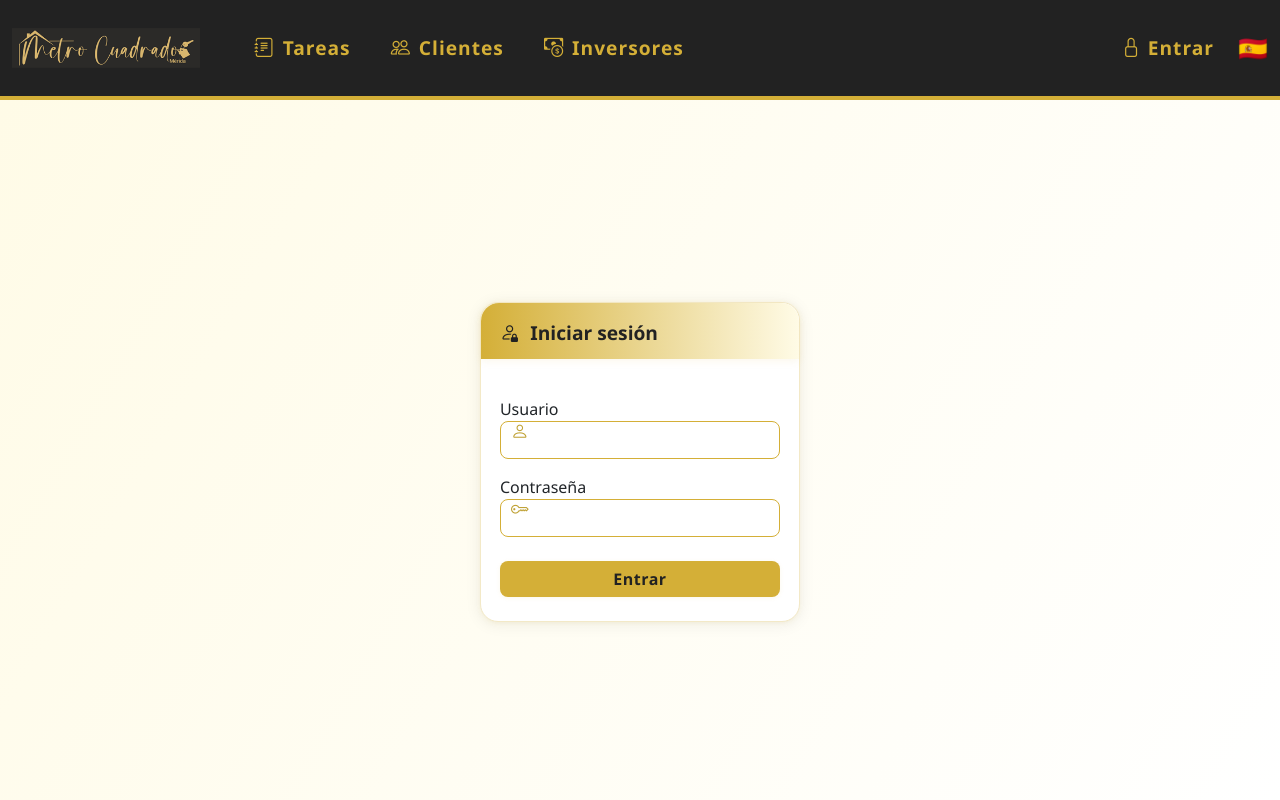
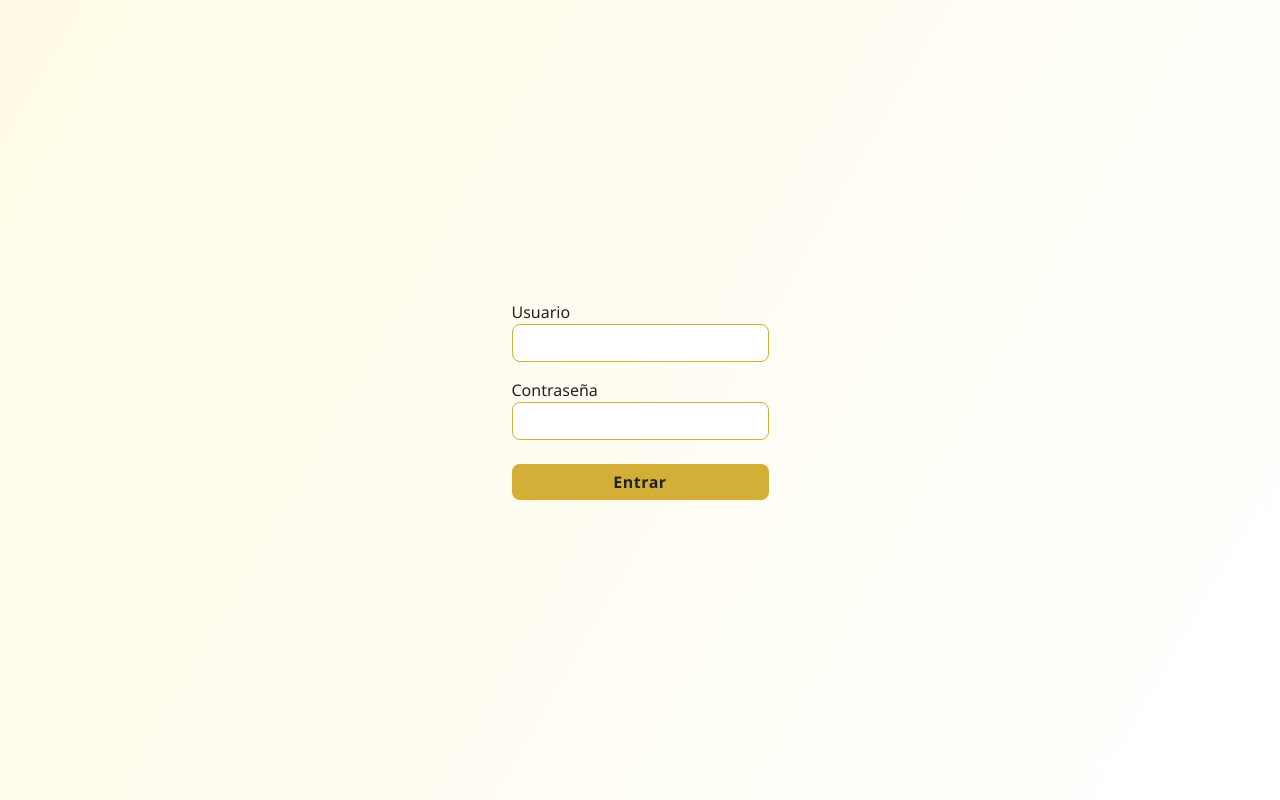
Before and after one commit to jmm-1987/metro2, a Flask app: page /login in a window 1280 px wide. Run offline with Flask 3, Linux system fonts and the light colour scheme; some libraries are stand-ins or nearby versions.

Commit message:
Nazaret y orden clientes

```diff
--- a/app.py
+++ b/app.py
@@ -92,6 +92,13 @@ def clientes():
     if interes:
         query = query.filter(Cliente.interes != None).filter(Cliente.interes.like(f"%{interes}%"))
     clientes = query.all()
+    # Ordenar por fecha y hora de la última tarea (más reciente primero)
+    from datetime import datetime, time
+    def fecha_hora_ultima_tarea(cliente):
+        if cliente.tareas:
+            return max((datetime.combine(t.fecha, t.hora or time.min) for t in cliente.tareas if t.fecha), default=None)
+        return None
+    clientes.sort(key=lambda c: fecha_hora_ultima_tarea(c) or datetime.min, reverse=True)
     usuarios_dict = {u.id: u.nombre for u in Usuario.query.all()}
     return render_template('clientes.html', clientes=clientes, usuarios_dict=usuarios_dict)
 
@@ -250,11 +257,14 @@ def eventos():
 def crear_tarea():
     form = CrearTareaForm()
     form.usuario_id.choices = [(u.id, u.nombre) for u in Usuario.query.all()]
-    # Precargar usuario y cliente si vienen por GET
     if request.method == 'GET':
         usuario_id = request.args.get('usuario_id', type=int)
         cliente_id = request.args.get('cliente_id', type=int)
-        form.usuario_id.data = usuario_id if usuario_id else current_user.id
+        if current_user.nombre == 'Nazaret':
+            raul = Usuario.query.filter_by(nombre='Raul').first()
+            form.usuario_id.data = raul.id if raul else current_user.id
+        else:
+            form.usuario_id.data = usuario_id if usuario_id else current_user.id
         if cliente_id:
             cliente = Cliente.query.get(cliente_id)
             if cliente:
--- a/templates/base.html
+++ b/templates/base.html
@@ -9,6 +9,7 @@
     <script src='https://cdn.jsdelivr.net/npm/fullcalendar@6.1.14/index.global.min.js'></script>
 </head>
 <body class="d-flex flex-column vh-100">
+{% if request.path != '/login' %}
 <nav class="navbar navbar-expand-lg mb-4">
   <div class="container-fluid">
     <a class="navbar-brand d-flex align-items-center" href="/">
@@ -52,6 +53,9 @@
       </ul>
       <ul class="navbar-nav align-items-center">
         {% if current_user.is_authenticated %}
+        <li class="nav-item me-2">
+          <span class="navbar-text fw-bold text-white"><i class="bi bi-person-circle"></i> {{ current_user.nombre }}</span>
+        </li>
         <li class="nav-item"><a class="nav-link" href="/logout" title="Salir"><span class="bi bi-lock"></span> Salir</a></li>
         {% else %}
         <li class="nav-item"><a class="nav-link" href="/login" title="Entrar"><span class="bi bi-lock"></span> Entrar</a></li>
@@ -62,6 +66,7 @@
     </div>
   </div>
 </nav>
+{% endif %}
 <div class="container-fluid flex-grow-1 d-flex flex-column px-4">
     {% with messages = get_flashed_messages() %}
       {% if messages %}
--- a/templates/login.html
+++ b/templates/login.html
@@ -1,23 +1,16 @@
 {% extends 'base.html' %}
 {% block title %}Entrar{% endblock %}
 {% block content %}
-<div class="card" style="max-width:420px;margin:auto;">
-  <div class="card-header-gradient">
-    <span class="icon"><i class="bi bi-person-lock"></i></span> Iniciar sesión
-  </div>
-  <form method="POST" style="padding:1.2rem 0 0 0;">
+<form method="POST" style="max-width:420px;margin:auto;">
     {{ form.hidden_tag() }}
-      <div class="input-icon mb-3">
-          <span class="icon"><i class="bi bi-person"></i></span>
+    <div class="mb-3">
         {{ form.nombre.label }}
         {{ form.nombre(class_='form-control') }}
     </div>
-      <div class="input-icon mb-3">
-          <span class="icon"><i class="bi bi-key"></i></span>
+    <div class="mb-3">
         {{ form.password.label }}
         {{ form.password(class_='form-control') }}
     </div>
     <button type="submit" class="btn btn-primary w-100 mt-2">Entrar</button>
 </form>
-</div>
 {% endblock %}
```
Also changed, not shown: instance/database.db. Lines whose indentation alone changed are shown as unchanged.
